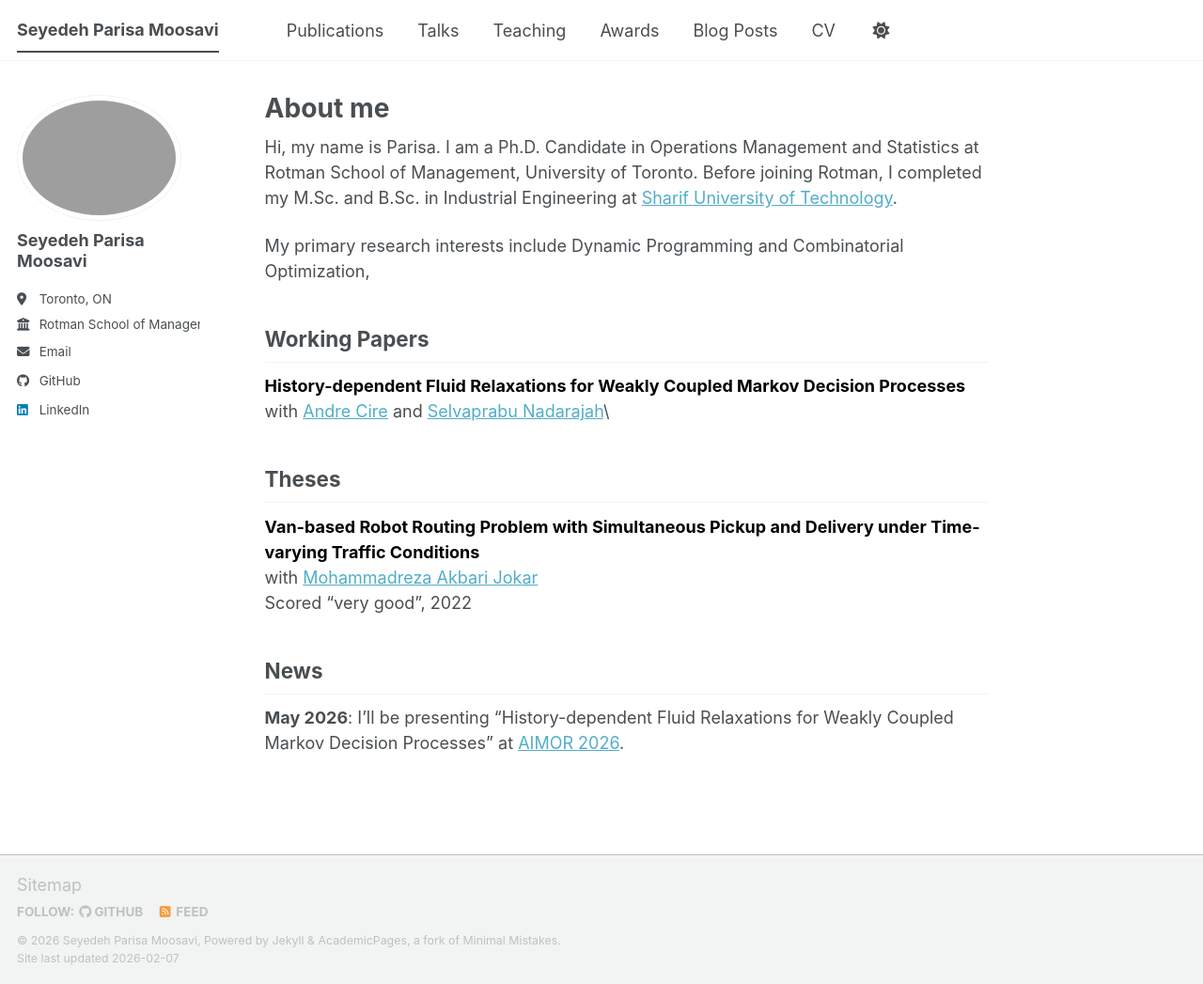
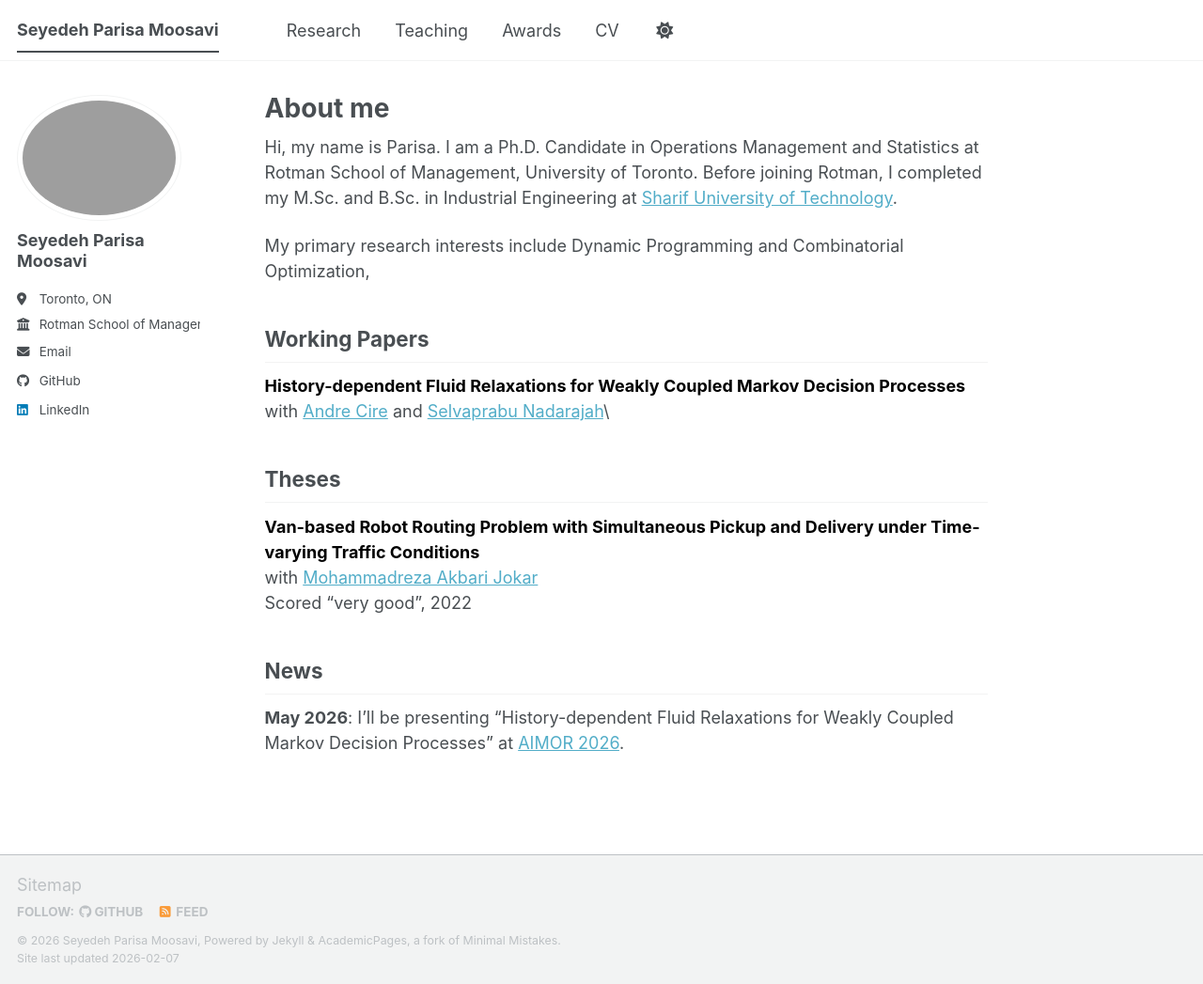
Before and after one commit to parisamsv/parisamsv.github.io, a Jekyll site: the page built from _pages/about.md, in a window 1280 px wide and 1047 px high. Shown: the whole window at 94% size. Built offline with Jekyll 4.4.1, drawn with Linux system fonts in a browser that asks for light colours; a script bundle is joined from its source files by our own code; library files that are not in the unit come from our copies.

Commit message:
Update navigation links and comments in YAML

```diff
--- a/_data/navigation.yml
+++ b/_data/navigation.yml
@@ -8,20 +8,20 @@
 #      Markdown formatted page while the second is generated using JSON.
 
 main:
-  - title: "Publications"
-    url: /publications/
+  - title: "Research" #publications
+    url: /research/
 
-  - title: "Talks"
-    url: /talks/
+  # - title: "Talks"
+  #   url: /talks/
 
   - title: "Teaching"
     url: /teaching/
 
-  - title: "Awards"
+  - title: "Awards" #portfolio
     url: /awards/
 
-  - title: "Blog Posts"
-    url: /year-archive/
+  # - title: "Blog Posts"
+  #   url: /year-archive/
 
   - title: "CV"
     url: /cv/
```
